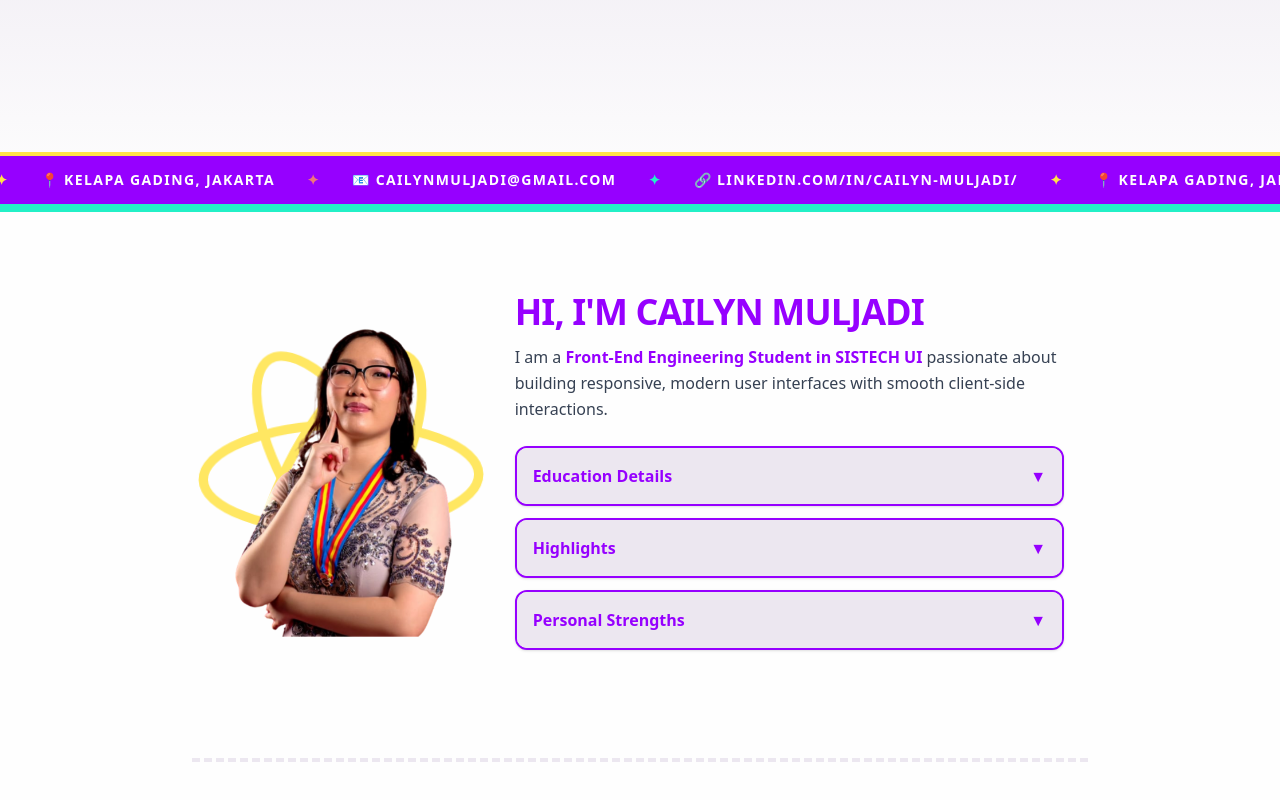
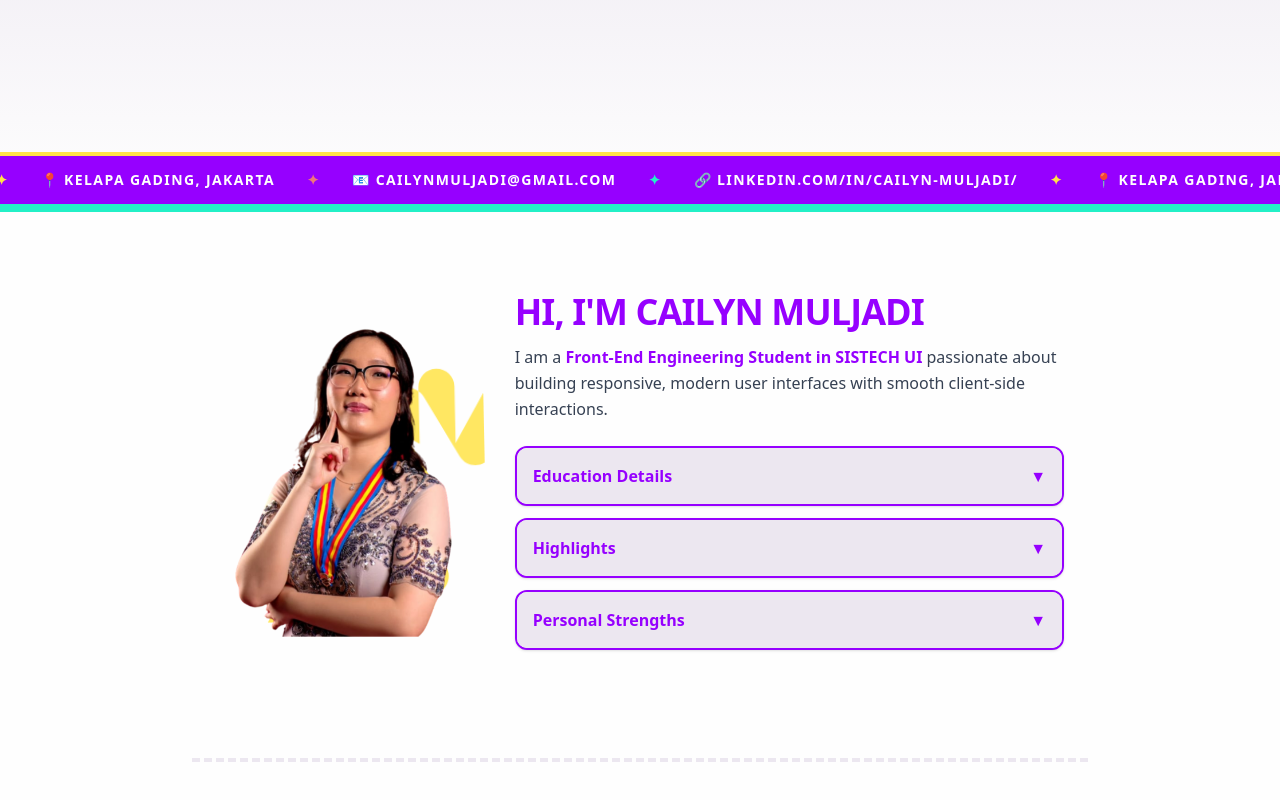
Before and after one commit to CailynMuljadi/portfolio-page, a Next.js app: page / in a window 1280 px wide. Shown: the part 588-1388 px from the top of the page. Built offline with nearby package versions, Linux system fonts and the light colour scheme.

Commit message:
retry photo

```diff
--- a/app/components/IntroSection.tsx
+++ b/app/components/IntroSection.tsx
@@ -8,22 +8,14 @@ interface DropdownProps {
   children: React.ReactNode;
 }
 
-// Custom 100% self-contained React Atom Shape SVG component for the background block
-const LargeReactLogoBackground = () => (
+// Self-contained custom SVG path matching the exact blueprint of FaStarOfLife
+const LargeStarOfLifeBackground = () => (
   <svg
-    viewBox="-11.5 -10.23174 23 20.46348"
-    fill="none"
-    xmlns="http://www.w3.org/2000/svg"
-    stroke="#ffe347"
-    strokeWidth="0.75"
+    viewBox="0 0 512 512"
+    fill="#ffe347"
     className="w-full h-full opacity-85"
   >
-    <circle cx="0" cy="0" r="2.05" fill="#ffe347"/>
-    <g>
-      <ellipse rx="11" ry="4.2"/>
-      <ellipse rx="11" ry="4.2" transform="rotate(60)"/>
-      <ellipse rx="11" ry="4.2" transform="rotate(120)"/>
-    </g>
+    <path d="M256 0c-17.7 0-32 14.3-32 32v124.7L116.1 48.8c-15.3-8.8-34.9-3.6-43.7 11.7s-3.6 34.9 11.7 43.7l107.9 62.3L84 166.5c-15.3 8.8-20.5 28.4-11.7 43.7s28.4 20.5 43.7 11.7l107.9-62.3V256H99.3l62.3 107.9c8.8 15.3 3.6 34.9-11.7 43.7s-34.9 3-43.7-11.7L44.1 288c-8.8-15.3-28.4-20.5-43.7-11.7S-20.1 304.7-11.3 420l62.3-107.9v100.6c0 17.7 14.3 32 32 32s32-14.3 32-32V312.1l107.9 62.3c15.3 8.8 34.9 3.6 43.7-11.7s3.6-34.9-11.7-43.7L157 256.7l107.9-62.3c15.3-8.8 20.5-28.4 11.7-43.7s-28.4-20.5-43.7-11.7L125.1 201.3V99.3l62.3 107.9c8.8 15.3 28.4 20.5 43.7 11.7s20.5-28.4 11.7-43.7L180.5 168h124.7c17.7 0 32-14.3 32-32s-14.3-32-32-32H331.5l62.3-107.9c8.8-15.3 3.6-34.9-11.7-43.7s-34.9-3.6-43.7 11.7L276.1 124.7V32c0-17.7-14.3-32-32-32z"/>
   </svg>
 );
 
@@ -50,15 +42,15 @@ export default function IntroSection() {
   return (
     <section className="max-w-4xl mx-auto py-20 px-6 grid grid-cols-1 md:grid-cols-3 gap-12 items-center relative z-10">
 
-      {/* 🖼️ Clean Unclipped Image Box with Big Yellow React Shape Backdrop */}
-      <div className="flex justify-center items-center relative min-h-[320px] w-full group">
+      {/* 🖼️ Full PNG Layout Image Deck with Star Of Life Yellow Backdrop */}
+      <div className="flex justify-center items-center relative min-h-[340px] w-full group">
 
-        {/* Layer 1: The Large Yellow React Logo Shape (Slowly Spinning) */}
+        {/* Layer 1: Giant Yellow FaStarOfLife Shape (Slowly Rotating) */}
         <div className="absolute w-72 h-72 z-0 animate-spin-slow pointer-events-none flex items-center justify-center">
-          <LargeReactLogoBackground />
+          <LargeStarOfLifeBackground />
         </div>
 
-        {/* Layer 2: The Portrait PNG Image (Completely loose and unclipped) */}
+        {/* Layer 2: Full unclipped frame portrait photo */}
         <div className="relative w-64 h-80 z-10 transition-transform duration-300 group-hover:scale-105">
           <Image
             src="/cailyn-profile.png"
@@ -71,7 +63,7 @@ export default function IntroSection() {
         </div>
       </div>
 
-      {/* Info Section Columns */}
+      {/* Info Context Details Section Column Blocks */}
       <div className="md:col-span-2 text-center md:text-left">
         <h2 className="text-brand-purple font-black text-4xl uppercase tracking-tight mb-3">Hi, I'm Cailyn Muljadi</h2>
         <p className="text-gray-700 mb-6 leading-relaxed">
```
